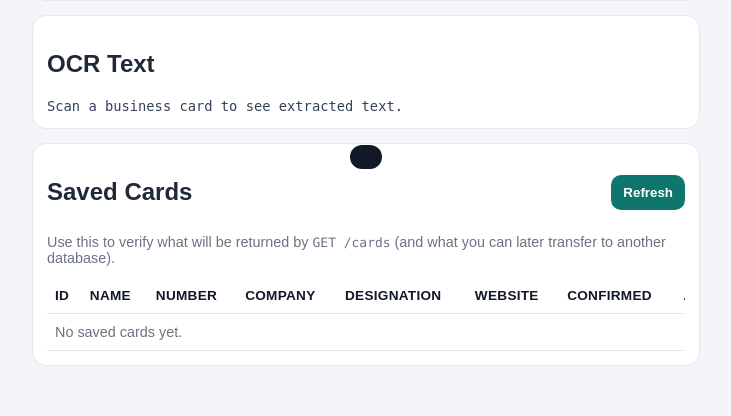
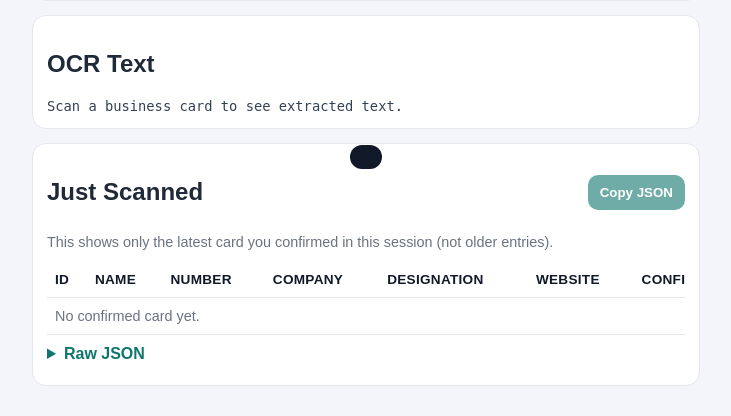
Before and after one commit to SARTHAKJAIN359/bizcard, a Flask app: page / in a window 1280 px wide. Shown: the part 733-1149 px from the top of the page, without its empty margins (274-1005 px from the left). Before the commit the page ends 1099 px from the top, so only its background shows below. Run offline with Flask 3, Linux system fonts and the light colour scheme; data that the repository does not hold is empty.

Commit message:
Show only last confirmed scan in UI

```diff
--- a/static/app.js
+++ b/static/app.js
@@ -9,11 +9,13 @@
 const form = document.getElementById("detailsForm");
 const confirmBtn = document.getElementById("confirmBtn");
 const toast = document.getElementById("toast");
-const refreshCardsBtn = document.getElementById("refreshCardsBtn");
-const cardsTbody = document.getElementById("cardsTbody");
+const copyLastJsonBtn = document.getElementById("copyLastJsonBtn");
+const lastCardTbody = document.getElementById("lastCardTbody");
+const lastCardJson = document.getElementById("lastCardJson");
 
 let confirmedOnce = false;
 let selectedFile = null;
+let lastConfirmedCard = null;
 
 function showToast(message) {
   toast.textContent = message;
@@ -58,46 +60,31 @@
   return date.toLocaleString();
 }
 
-async function refreshCards() {
-  if (!cardsTbody) return;
-  refreshCardsBtn && (refreshCardsBtn.disabled = true);
+function renderLastConfirmedCard(card) {
+  if (!lastCardTbody || !lastCardJson) return;
+  lastConfirmedCard = card || null;
 
-  try {
-    const res = await fetch("/cards");
-    const payload = await res.json();
-    if (!res.ok) throw new Error(payload.error || "Failed to load saved cards.");
+  if (!lastConfirmedCard) {
+    lastCardTbody.innerHTML = '<tr><td colspan="7" class="muted">No confirmed card yet.</td></tr>';
+    lastCardJson.textContent = "{}";
+    copyLastJsonBtn && (copyLastJsonBtn.disabled = true);
+    return;
+  }
 
-    const cards = payload.cards || [];
-    if (!cards.length) {
-      cardsTbody.innerHTML = '<tr><td colspan="8" class="muted">No saved cards yet.</td></tr>';
-      return;
-    }
+  lastCardTbody.innerHTML = `
+    <tr>
+      <td>${escapeHtml(lastConfirmedCard.id)}</td>
+      <td>${escapeHtml(lastConfirmedCard.name)}</td>
+      <td>${escapeHtml(lastConfirmedCard.number)}</td>
+      <td>${escapeHtml(lastConfirmedCard.company_name)}</td>
+      <td>${escapeHtml(lastConfirmedCard.designation)}</td>
+      <td>${escapeHtml(lastConfirmedCard.website)}</td>
+      <td>${escapeHtml(formatDate(lastConfirmedCard.confirmed_at))}</td>
+    </tr>
+  `;
 
-    cardsTbody.innerHTML = cards
-      .map((card) => {
-        const json = JSON.stringify(card);
-        const compact = JSON.stringify(card, null, 0);
-        return `
-          <tr>
-            <td>${escapeHtml(card.id)}</td>
-            <td>${escapeHtml(card.name)}</td>
-            <td>${escapeHtml(card.number)}</td>
-            <td>${escapeHtml(card.company_name)}</td>
-            <td>${escapeHtml(card.designation)}</td>
-            <td>${escapeHtml(card.website)}</td>
-            <td>${escapeHtml(formatDate(card.confirmed_at))}</td>
-            <td class="actions-cell">
-              <button class="btn tiny" type="button" data-copy='${escapeHtml(json)}'>Copy JSON</button>
-            </td>
-          </tr>
-        `;
-      })
-      .join("");
-  } catch (error) {
-    cardsTbody.innerHTML = `<tr><td colspan="8" class="error-cell">Error: ${escapeHtml(error.message)}</td></tr>`;
-  } finally {
-    refreshCardsBtn && (refreshCardsBtn.disabled = false);
-  }
+  lastCardJson.textContent = JSON.stringify(lastConfirmedCard, null, 2);
+  copyLastJsonBtn && (copyLastJsonBtn.disabled = false);
 }
 
 async function scanCard(file) {
@@ -168,7 +155,7 @@
     scanStatus.textContent = "Entry confirmed and saved to knowledge base.";
     errorMessage.textContent = "";
     showToast("Confirmed and saved to knowledge base");
-    refreshCards();
+    renderLastConfirmedCard(payload.data);
   } catch (error) {
     confirmBtn.disabled = false;
     errorMessage.textContent = error.message;
@@ -176,19 +163,14 @@
   }
 });
 
-refreshCardsBtn?.addEventListener("click", refreshCards);
-
-document.addEventListener("click", async (e) => {
-  const btn = e.target?.closest?.("button[data-copy]");
-  if (!btn) return;
-  const text = btn.getAttribute("data-copy") || "";
+copyLastJsonBtn?.addEventListener("click", async () => {
+  if (!lastConfirmedCard) return;
   try {
-    await navigator.clipboard.writeText(text);
+    await navigator.clipboard.writeText(JSON.stringify(lastConfirmedCard, null, 2));
     showToast("Copied JSON");
   } catch {
     showToast("Copy failed");
   }
 });
 
-// Load saved cards on first page load.
-refreshCards();
+renderLastConfirmedCard(null);
--- a/static/style.css
+++ b/static/style.css
@@ -166,6 +166,24 @@
   font-size: 0.9rem;
 }
 
+.json-details {
+  margin-top: 10px;
+}
+
+.json-details summary {
+  cursor: pointer;
+  color: #0f766e;
+  font-weight: 700;
+  margin-bottom: 8px;
+}
+
+.json-pre {
+  background: #f8fafc;
+  border: 1px solid var(--border);
+  border-radius: 10px;
+  padding: 10px;
+}
+
 .section-header {
   display: flex;
   align-items: center;
--- a/templates/index.html
+++ b/templates/index.html
@@ -54,14 +54,14 @@
 
       <section class="card">
         <div class="section-header">
-          <h2>Saved Cards</h2>
-          <button id="refreshCardsBtn" class="btn secondary small" type="button">Refresh</button>
+          <h2>Just Scanned</h2>
+          <button id="copyLastJsonBtn" class="btn secondary small" type="button" disabled>Copy JSON</button>
         </div>
         <p class="hint">
-          Use this to verify what will be returned by <code>GET /cards</code> (and what you can later transfer to another database).
+          This shows only the latest card you confirmed in this session (not older entries).
         </p>
         <div class="table-wrap">
-          <table class="cards-table" aria-label="Saved business cards">
+          <table class="cards-table" aria-label="Last confirmed business card">
             <thead>
               <tr>
                 <th>ID</th>
@@ -71,16 +71,19 @@
                 <th>Designation</th>
                 <th>Website</th>
                 <th>Confirmed</th>
-                <th>Actions</th>
               </tr>
             </thead>
-            <tbody id="cardsTbody">
+            <tbody id="lastCardTbody">
               <tr>
-                <td colspan="8" class="muted">No cards loaded yet. Click Refresh.</td>
+                <td colspan="7" class="muted">No confirmed card yet.</td>
               </tr>
             </tbody>
           </table>
         </div>
+        <details class="json-details">
+          <summary>Raw JSON</summary>
+          <pre id="lastCardJson" class="json-pre">{}</pre>
+        </details>
       </section>
     </main>
 
```
